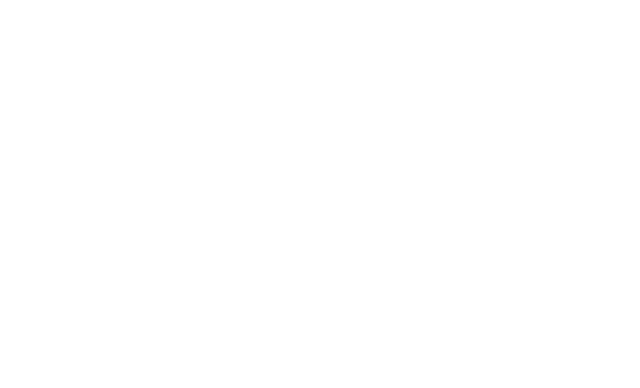
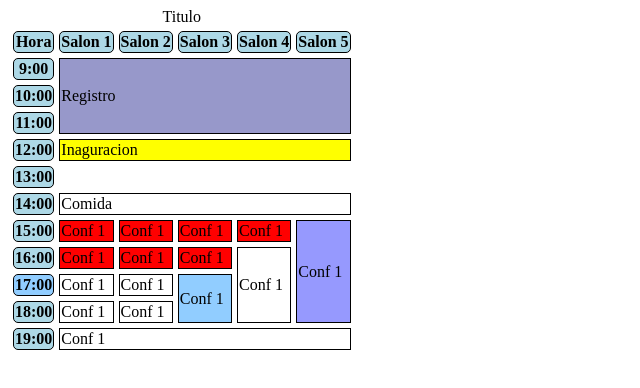
Before and after one commit to DiegoRodriguezRojas/Ejercicio-Tablas-y-Formularios, a plain HTML site: page index.html in a window 1280 px wide. Shown: the whole page, without its empty margins (0-640 px from the left). Drawn offline with Linux system fonts and the light colour scheme.

Commit message:
Se agregaron reblas css para colores

```diff
--- /dev/null
+++ b/css/main.css
@@ -0,0 +1,33 @@
+td,th {
+  border: 1px solid black;
+}
+
+th{
+  border-radius: 5px;
+  background-color: lightblue;
+}
+
+table{
+  /* border-collapse: collapse; */
+  border-spacing: 5px;
+}
+
+.magistral{
+  background-color: yellow;
+}
+
+.conf{
+  background-color: red;
+}
+
+.general{
+  background-color: #9798CA;
+}
+
+.taller{
+  background-color: #9699FE;
+}
+
+.tutorial{
+  background-color: #91CDFF;
+}
--- a/index.html
+++ b/index.html
@@ -3,8 +3,72 @@
   <head>
     <meta charset="utf-8">
     <title></title>
+    <link rel="stylesheet" href="css/main.css">
   </head>
   <body>
-
+    <table>
+      <caption>Titulo</caption>
+      <thead>
+        <th>Hora</th>
+        <th>Salon 1</th>
+        <th>Salon 2</th>
+        <th>Salon 3</th>
+        <th>Salon 4</th>
+        <th>Salon 5</th>
+      </thead>
+      <tbody>
+        <tr>
+          <th>9:00</th>
+          <td colspan="5" rowspan="3" class="general">Registro</td>
+        </tr>
+        <tr>
+          <th>10:00</th>
+        </tr>
+        <tr>
+          <th>11:00</th>
+        </tr>
+        <tr>
+          <th>12:00</th>
+          <td colspan="5" class="magistral"> Inaguracion</td>
+        </tr>
+        <tr>
+          <th>13:00</th>
+        </tr>
+        <tr>
+          <th>14:00</th>
+          <td colspan="5"> Comida</td>
+        </tr>
+        <tr>
+          <th>15:00</th>
+          <td class="conf">Conf 1</td>
+          <td class="conf">Conf 1</td>
+          <td class="conf">Conf 1</td>
+          <td class="conf">Conf 1</td>
+          <td rowspan="4" class="taller">Conf 1</td>
+        </tr>
+        <tr>
+          <th>16:00</th>
+          <td class="conf">Conf 1</td>
+          <td class="conf">Conf 1</td>
+          <td class="conf">Conf 1</td>
+          <td rowspan="3">Conf 1</td>
+        </tr>
+        <tr>
+          <th class="tutorial">17:00</th>
+          <td>Conf 1</td>
+          <td>Conf 1</td>
+          <td rowspan="2" class="tutorial">Conf 1</td>
+        </tr>
+        <tr>
+          <th>18:00</th>
+          <td>Conf 1</td>
+          <td>Conf 1</td>
+        </tr>
+        <tr>
+          <th>19:00</th>
+          <td colspan="5">Conf 1</td>
+        </tr>
+      </tbody>
+    </table>
   </body>
 </html>
```
